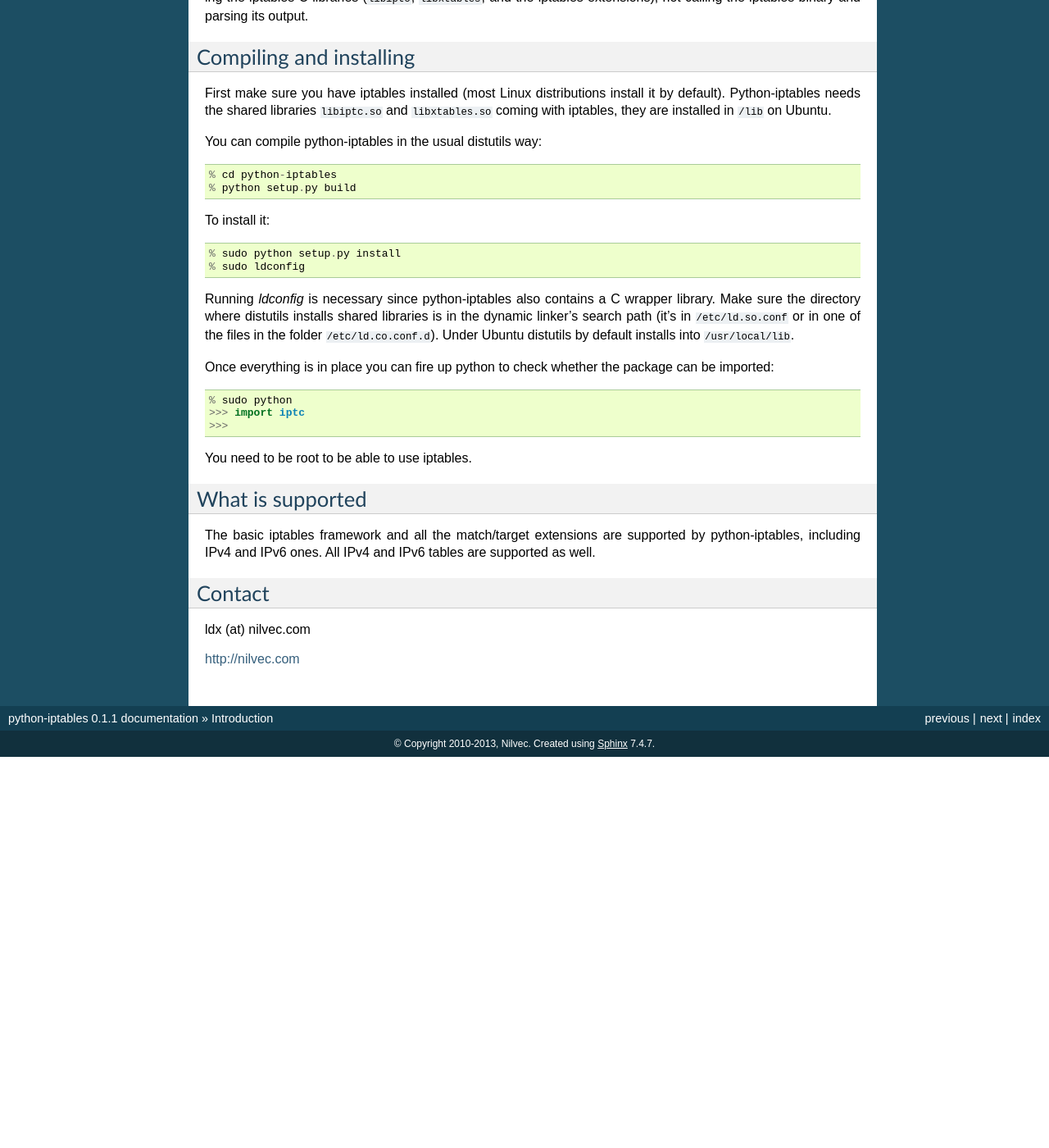
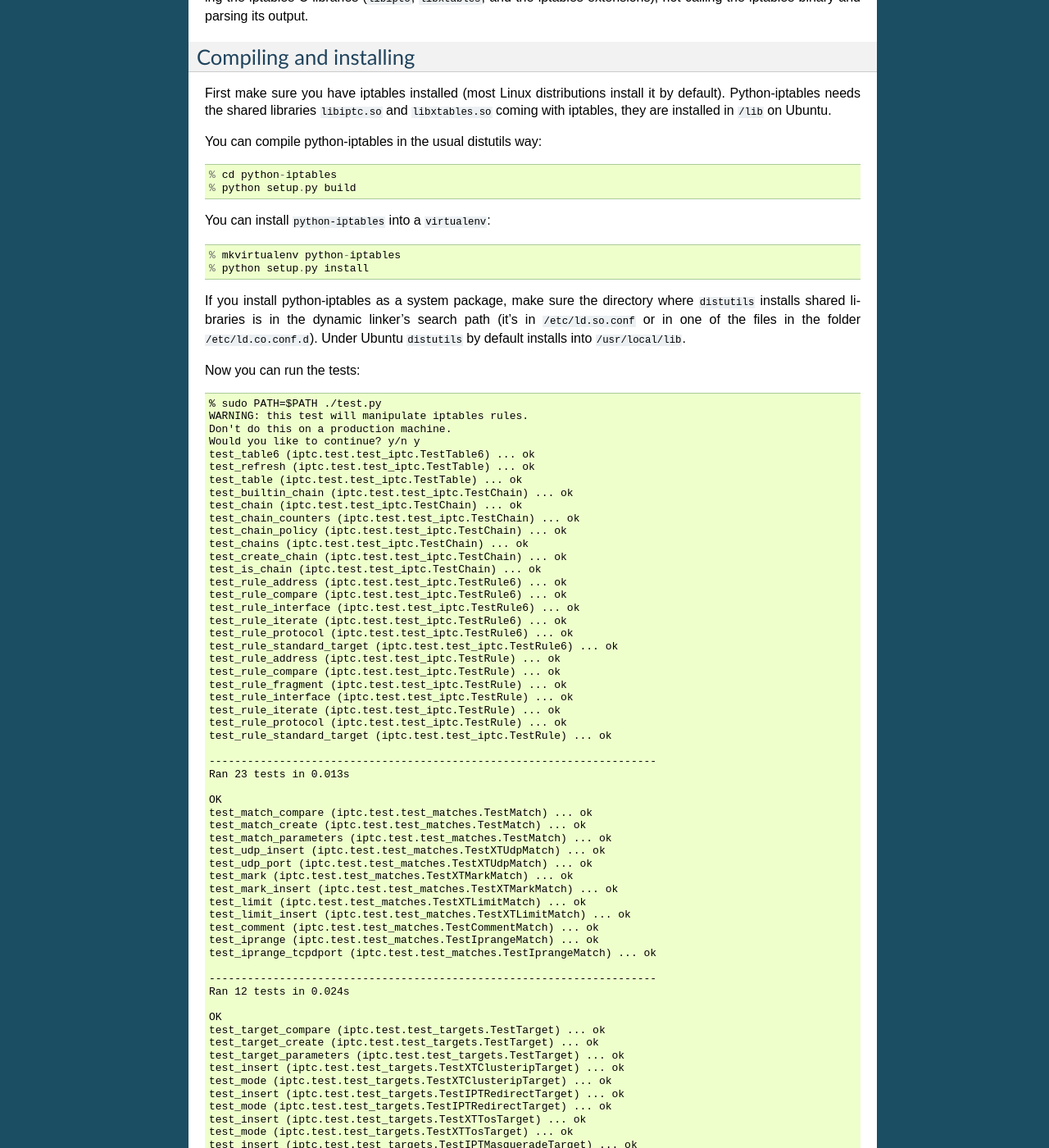
Before and after one commit to ldx/python-iptables, a Sphinx documentation site: the page built from doc/intro.rst, in a window 1280 px wide and 1400 px high, scrolled down 413 px. Shown: the whole window at 82% size. Built offline with Sphinx 7.4.7, drawn with Linux system fonts in a browser that asks for light colours; before the commit the page ends 1336 px from its top, so only the background shows below that; some of the changed text lies outside the part shown.

Commit message:
Update docs about installing into a virtualenv.

```diff
--- a/doc/intro.rst
+++ b/doc/intro.rst
@@ -37,25 +37,97 @@ You can compile python-iptables in the usual distutils way::
     % cd python-iptables
     % python setup.py build
 
-To install it::
+You can install ``python-iptables`` into a ``virtualenv``::
 
-    % sudo python setup.py install
-    % sudo ldconfig
+    % mkvirtualenv python-iptables
+    % python setup.py install
 
-Running *ldconfig* is necessary since python-iptables also contains a C
-wrapper library.  Make sure the directory where distutils installs shared
-libraries is in the dynamic linker's search path (it's in ``/etc/ld.so.conf``
-or in one of the files in the folder ``/etc/ld.co.conf.d``).  Under Ubuntu
-distutils by default installs into ``/usr/local/lib``.
+If you install python-iptables as a system package, make sure the directory
+where ``distutils`` installs shared libraries is in the dynamic linker's
+search path (it's in ``/etc/ld.so.conf`` or in one of the files in the folder
+``/etc/ld.co.conf.d``).  Under Ubuntu ``distutils`` by default installs into
+``/usr/local/lib``.
+
+Now you can run the tests::
+
+    % sudo PATH=$PATH ./test.py
+    WARNING: this test will manipulate iptables rules.
+    Don't do this on a production machine.
+    Would you like to continue? y/n y
+    test_table6 (iptc.test.test_iptc.TestTable6) ... ok
+    test_refresh (iptc.test.test_iptc.TestTable) ... ok
+    test_table (iptc.test.test_iptc.TestTable) ... ok
+    test_builtin_chain (iptc.test.test_iptc.TestChain) ... ok
+    test_chain (iptc.test.test_iptc.TestChain) ... ok
+    test_chain_counters (iptc.test.test_iptc.TestChain) ... ok
+    test_chain_policy (iptc.test.test_iptc.TestChain) ... ok
+    test_chains (iptc.test.test_iptc.TestChain) ... ok
+    test_create_chain (iptc.test.test_iptc.TestChain) ... ok
+    test_is_chain (iptc.test.test_iptc.TestChain) ... ok
+    test_rule_address (iptc.test.test_iptc.TestRule6) ... ok
+    test_rule_compare (iptc.test.test_iptc.TestRule6) ... ok
+    test_rule_interface (iptc.test.test_iptc.TestRule6) ... ok
+    test_rule_iterate (iptc.test.test_iptc.TestRule6) ... ok
+    test_rule_protocol (iptc.test.test_iptc.TestRule6) ... ok
+    test_rule_standard_target (iptc.test.test_iptc.TestRule6) ... ok
+    test_rule_address (iptc.test.test_iptc.TestRule) ... ok
+    test_rule_compare (iptc.test.test_iptc.TestRule) ... ok
+    test_rule_fragment (iptc.test.test_iptc.TestRule) ... ok
+    test_rule_interface (iptc.test.test_iptc.TestRule) ... ok
+    test_rule_iterate (iptc.test.test_iptc.TestRule) ... ok
+    test_rule_protocol (iptc.test.test_iptc.TestRule) ... ok
+    test_rule_standard_target (iptc.test.test_iptc.TestRule) ... ok
+
+    ----------------------------------------------------------------------
+    Ran 23 tests in 0.013s
+
+    OK
+    test_match_compare (iptc.test.test_matches.TestMatch) ... ok
+    test_match_create (iptc.test.test_matches.TestMatch) ... ok
+    test_match_parameters (iptc.test.test_matches.TestMatch) ... ok
+    test_udp_insert (iptc.test.test_matches.TestXTUdpMatch) ... ok
+    test_udp_port (iptc.test.test_matches.TestXTUdpMatch) ... ok
+    test_mark (iptc.test.test_matches.TestXTMarkMatch) ... ok
+    test_mark_insert (iptc.test.test_matches.TestXTMarkMatch) ... ok
+    test_limit (iptc.test.test_matches.TestXTLimitMatch) ... ok
+    test_limit_insert (iptc.test.test_matches.TestXTLimitMatch) ... ok
+    test_comment (iptc.test.test_matches.TestCommentMatch) ... ok
+    test_iprange (iptc.test.test_matches.TestIprangeMatch) ... ok
+    test_iprange_tcpdport (iptc.test.test_matches.TestIprangeMatch) ... ok
+
+    ----------------------------------------------------------------------
+    Ran 12 tests in 0.024s
+
+    OK
+    test_target_compare (iptc.test.test_targets.TestTarget) ... ok
+    test_target_create (iptc.test.test_targets.TestTarget) ... ok
+    test_target_parameters (iptc.test.test_targets.TestTarget) ... ok
+    test_insert (iptc.test.test_targets.TestXTClusteripTarget) ... ok
+    test_mode (iptc.test.test_targets.TestXTClusteripTarget) ... ok
+    test_insert (iptc.test.test_targets.TestIPTRedirectTarget) ... ok
+    test_mode (iptc.test.test_targets.TestIPTRedirectTarget) ... ok
+    test_insert (iptc.test.test_targets.TestXTTosTarget) ... ok
+    test_mode (iptc.test.test_targets.TestXTTosTarget) ... ok
+    test_insert (iptc.test.test_targets.TestIPTMasqueradeTarget) ... ok
+    test_mode (iptc.test.test_targets.TestIPTMasqueradeTarget) ... ok
+
+    ----------------------------------------------------------------------
+    Ran 11 tests in 0.015s
+
+    OK
+
+The ``PATH=$PATH`` part is necessary after ``sudo`` if you have installed into
+a ``virtualenv``, since ``sudo`` will reset your environment to a system
+setting otherwise..
 
 Once everything is in place you can fire up python to check whether the
 package can be imported::
 
-    % sudo python
+    % sudo PATH=$PATH python
     >>> import iptc
     >>>
 
-You need to be root to be able to use iptables.
+Of course you need to be root to be able to use iptables.
 
 What is supported
 -----------------
```
